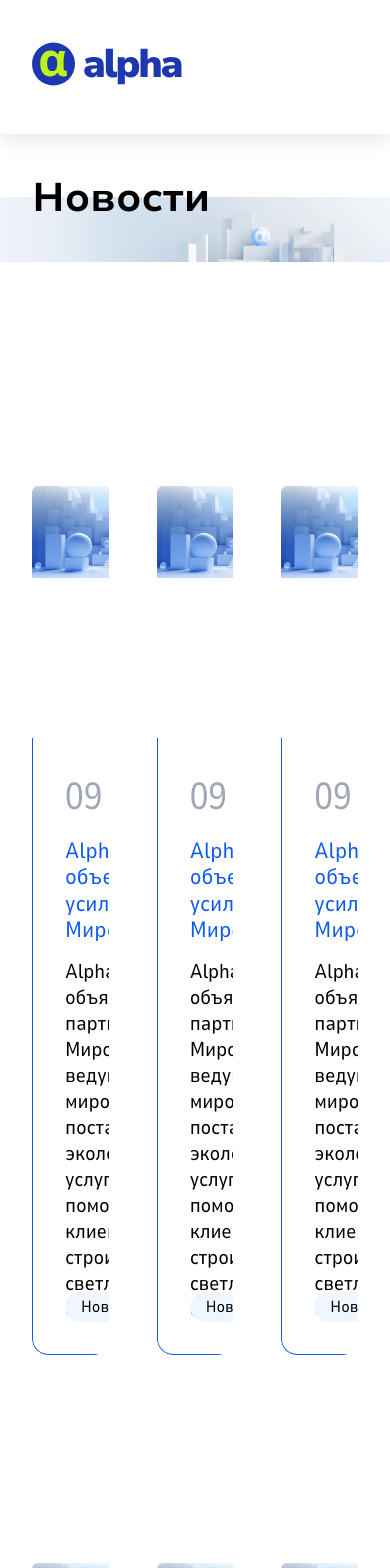
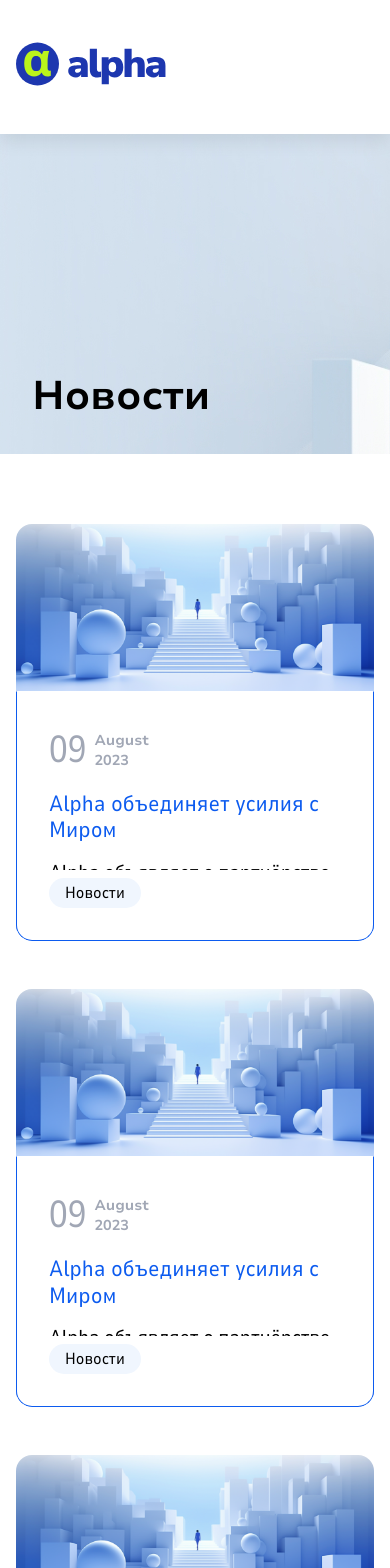
Before and after one commit to Kartofel-2834/zebra-test-project, a Vue app: page / in a window 390 px wide. Shown: the top 1568 px of the page. Built offline with nearby package versions, Linux system fonts and the light colour scheme.

Commit message:
Added adaptive for middle amd small screens

```diff
--- a/src/assets/css/index.css
+++ b/src/assets/css/index.css
@@ -152,3 +152,9 @@ button:hover {
 button:active {
   opacity: 0.7;
 }
+
+@media (max-width: 700px) {
+  section {
+    padding: 2.5em 1em;
+  }
+}
--- a/src/components/page-intro.vue
+++ b/src/components/page-intro.vue
@@ -1,6 +1,8 @@
 <template>
   <div class="intro">
-    <img src="/intro.jpg" alt="intro" class="intro__background" />
+    <div class="intro__background">
+      <img src="/intro.jpg" alt="intro" class="intro__background__img" />
+    </div>
 
     <section class="intro__content">
       <slot />
@@ -24,8 +26,31 @@
   grid-row: 1 / 2;
 }
 
-.intro__background,
+.intro__background {
+  max-width: 100%;
+  overflow: hidden;
+}
+
 .intro__content {
+  z-index: 10;
+  width: calc(100% - 4em);
+}
+
+.intro__background__img {
   width: 100%;
 }
+
+@media (max-width: 1500px) {
+  .intro__background__img {
+    transform: translateX(-20%);
+    height: 20em;
+    width: auto;
+  }
+}
+
+@media (max-width: 700px) {
+  .intro__background__img {
+    transform: translateX(-30%);
+  }
+}
 </style>
--- a/src/components/page-news-list.vue
+++ b/src/components/page-news-list.vue
@@ -22,7 +22,7 @@ import PageNewsCard from "./page-news-card.vue";
 .news {
   display: grid;
   grid-template-columns: 1fr 1fr 1fr;
-  grid-auto-rows: auto;
+  grid-auto-rows: min-content;
   gap: 3em;
   padding-top: 4em;
   padding-bottom: 4.5em;
@@ -32,4 +32,24 @@ import PageNewsCard from "./page-news-card.vue";
   justify-self: center;
   grid-column: 1 / 4;
 }
+
+@media (max-width: 1300px) {
+  .news {
+    grid-template-columns: 1fr 1fr;
+  }
+
+  .news__loader {
+    grid-column: 1 / 3;
+  }
+}
+
+@media (max-width: 900px) {
+  .news {
+    grid-template-columns: 1fr;
+  }
+
+  .news__loader {
+    grid-column: 1 / 2;
+  }
+}
 </style>
--- a/src/components/ui/app-card.vue
+++ b/src/components/ui/app-card.vue
@@ -27,7 +27,6 @@ defineProps({
   display: grid;
   grid-template-columns: 1fr;
   grid-template-rows: 4fr 6fr;
-
   border-radius: 16px;
   cursor: pointer;
   overflow: hidden;
@@ -35,50 +34,51 @@ defineProps({
 }
 
 .card__preview {
+  grid-column: 1 / 2;
+  grid-row: 1 / 2;
+  max-width: 100%;
+  overflow: hidden;
   display: flex;
   justify-content: center;
   align-items: center;
-  overflow: hidden;
 }
 
 .card__preview__img {
   width: 100%;
-}
-
-.card__content,
-.card__border {
-  grid-column: 1 / 2;
-  grid-row: 2 / 3;
-  padding: 2em;
+  height: auto;
 }
 
 .card__content {
-  z-index: 10;
-  height: calc(166% - 4em);
+  grid-column: 1 / 2;
+  grid-row: 1 / 3;
   background-color: white;
-  border: 1px solid transparent;
-  border-bottom: 0;
+  padding: 2em;
+  transform: translateY(40%);
+  border-radius: 0 0 16px 16px;
+  border: 1px solid var(--primary);
+  border-top: 1px solid transparent;
+  border-bottom: none;
   transition: 0.2s ease-in-out;
 }
 
 .card__border {
+  grid-column: 1 / 2;
+  grid-row: 2 / 3;
   display: flex;
-  align-items: flex-end;
-  z-index: 15;
+  height: fit-content;
+  align-self: self-end;
+  background-color: white;
+  padding: 2em;
+  padding-top: 0.5em;
+  border-radius: 0 0 16px 16px;
   border: 1px solid var(--primary);
   border-top: 0;
-  border-radius: 0 0 16px 16px;
-}
-
-/* Hover */
-
-.card:hover {
-  border-color: var(--primary);
+  z-index: 10;
 }
 
 .card:hover .card__content {
-  border-radius: 16px 16px 0 0;
-  border-color: var(--primary);
-  transform: translateY(-40%);
+  transform: translateY(0);
+  border-radius: 16px;
+  border-top: 1px solid var(--primary);
 }
 </style>
```
